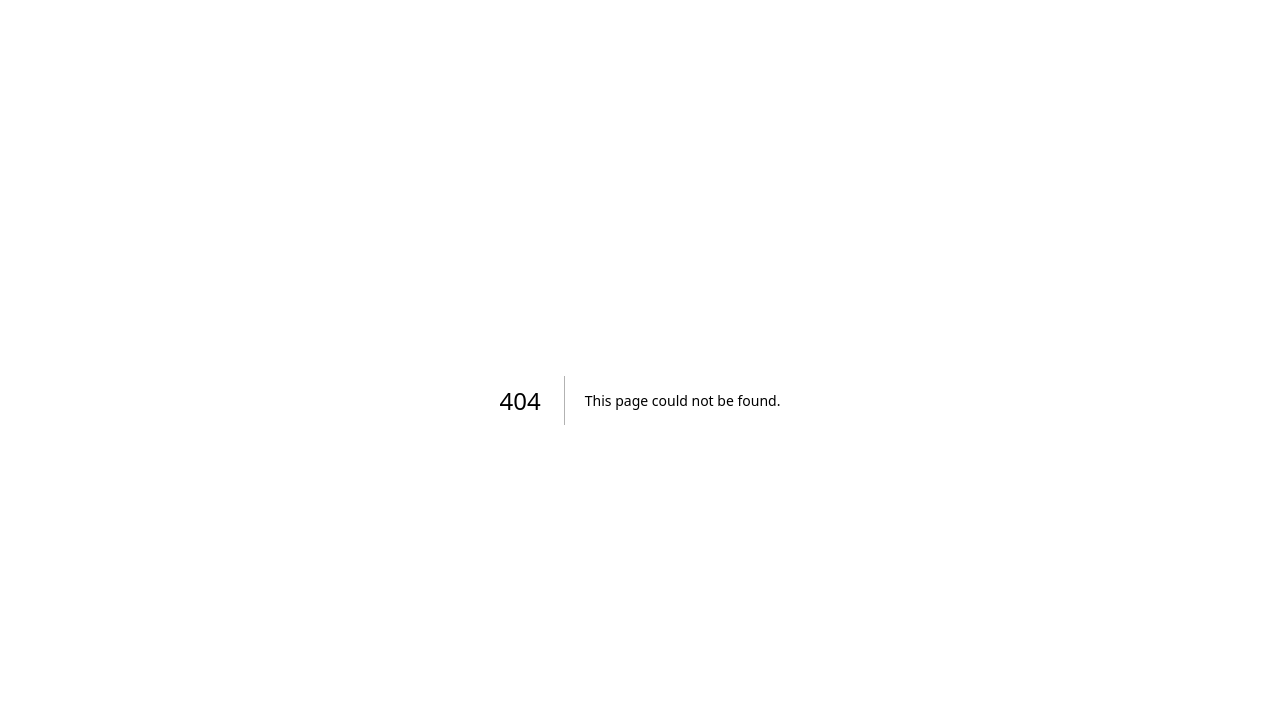
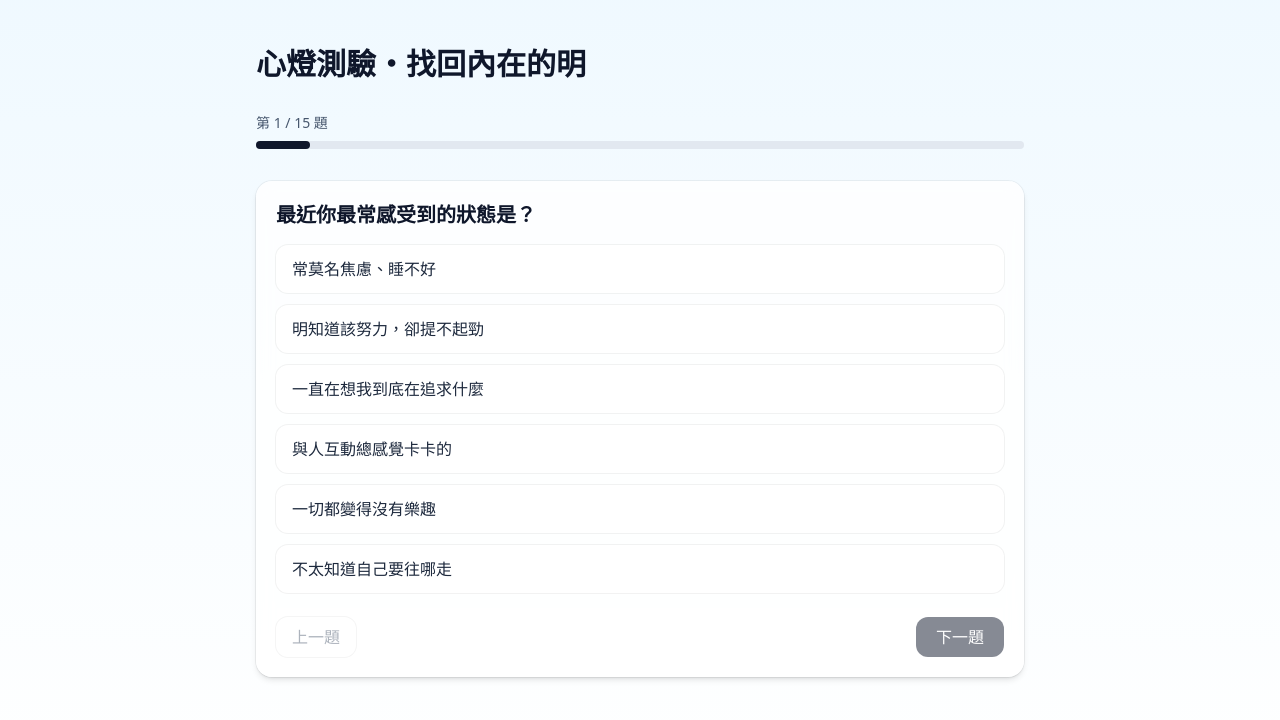
Before and after one commit to ruei-yu/light-of-dao, a Next.js app: page /quiz in a window 1280 px wide. Before the commit this address had no page. Shown: the top 720 px of the page. Built offline with nearby package versions, Linux system fonts and the light colour scheme.

Commit message:
feat: add landing page at / and move quiz to /quiz

```diff
--- /dev/null
+++ b/src/app/quiz/page.tsx
@@ -0,0 +1,139 @@
+'use client'
+
+import { useMemo, useState } from 'react'
+import { useRouter } from 'next/navigation'
+import QUESTIONS from '@/data/questions'
+
+// 六個面向：安心 / 力行 / 洞察 / 圓融 / 喜悅 / 發心
+const DIMENSIONS = ['安心之光', '力行之光', '洞察之光', '圓融之光', '喜悅之光', '發心之光'] as const
+
+export default function QuizPage() {
+  const router = useRouter()
+  const total = QUESTIONS.length
+
+  // 第幾題（0-based）
+  const [idx, setIdx] = useState(0)
+  // 各題選到哪個選項（0~5），未作答用 -1
+  const [answers, setAnswers] = useState<number[]>(
+    Array.from({ length: total }, () => -1)
+  )
+
+  const current = QUESTIONS[idx]
+  const percent = Math.round(((idx + 1) / total) * 100)
+  const canNext = answers[idx] !== -1
+
+  const selectOption = (optIndex: number) => {
+    setAnswers((prev) => {
+      const next = [...prev]
+      next[idx] = optIndex
+      return next
+    })
+  }
+
+  const goPrev = () => {
+    if (idx > 0) setIdx((v) => v - 1)
+  }
+
+  const finishAndGoResult = () => {
+    // 簡單計分：每題的 6 個選項分別加到 6 個面向
+    // 你之後要改配分，只要調整這裡的規則即可
+    const score = Array(6).fill(0) as number[]
+    answers.forEach((a) => {
+      if (a >= 0 && a < 6) score[a] += 1
+    })
+
+    // 找出最高分面向
+    const bestIndex = score.indexOf(Math.max(...score))
+    const bestKey = DIMENSIONS[bestIndex] ?? '安心之光'
+
+    // 存起來給 /result 用（也方便你之後換成 URL 參數或 API）
+    if (typeof window !== 'undefined') {
+      sessionStorage.setItem(
+        'lod_result',
+        JSON.stringify({ score, bestIndex, bestKey, answers })
+      )
+    }
+    router.push('/result')
+  }
+
+  const goNext = () => {
+    if (!canNext) return
+    if (idx < total - 1) {
+      setIdx((v) => v + 1)
+    } else {
+      // ✅ 最後一題按下去，直接進結果頁
+      finishAndGoResult()
+    }
+  }
+
+  // 這裡做個很簡單的進度條，避免依賴你自訂的 Progress 元件 props
+  const ProgressBar = useMemo(
+    () => (
+      <div className="w-full">
+        <div className="mb-2 text-sm text-slate-600">{`第 ${idx + 1} / ${total} 題`}</div>
+        <div className="h-2 w-full rounded-full bg-slate-200">
+          <div
+            className="h-2 rounded-full bg-slate-900 transition-[width] duration-300"
+            style={{ width: `${percent}%` }}
+          />
+        </div>
+      </div>
+    ),
+    [idx, percent, total]
+  )
+
+  return (
+    <main className="min-h-screen px-6 py-10 sm:px-10">
+      <div className="mx-auto max-w-3xl">
+        <h1 className="mb-6 text-3xl font-bold leading-relaxed text-slate-900">
+          心燈測驗・找回內在的明
+        </h1>
+
+        {ProgressBar}
+
+        <section className="mt-8 rounded-2xl bg-white/80 p-5 shadow-md ring-1 ring-black/5 backdrop-blur">
+          <h2 className="mb-4 text-xl font-semibold text-slate-900">{current.title}</h2>
+
+          <div className="space-y-3">
+            {current.options.map((opt, i) => {
+              const selected = answers[idx] === i
+              return (
+                <button
+                  key={i}
+                  onClick={() => selectOption(i)}
+                  className={[
+                    'w-full text-left rounded-xl px-4 py-3 transition',
+                    'bg-white hover:-translate-y-[1px] hover:shadow-lg',
+                    selected
+                      ? 'ring-2 ring-slate-900/70 shadow-lg'
+                      : 'ring-1 ring-black/5',
+                  ].join(' ')}
+                >
+                  {opt}
+                </button>
+              )
+            })}
+          </div>
+
+          <div className="mt-6 flex items-center justify-between">
+            <button
+              onClick={goPrev}
+              disabled={idx === 0}
+              className="rounded-xl px-4 py-2 text-slate-700 ring-1 ring-black/10 disabled:opacity-40"
+            >
+              上一題
+            </button>
+
+            <button
+              onClick={goNext}
+              disabled={!canNext}
+              className="rounded-xl bg-slate-900 px-5 py-2 font-medium text-white disabled:opacity-50"
+            >
+              {idx < total - 1 ? '下一題' : '看結果'}
+            </button>
+          </div>
+        </section>
+      </div>
+    </main>
+  )
+}
```
